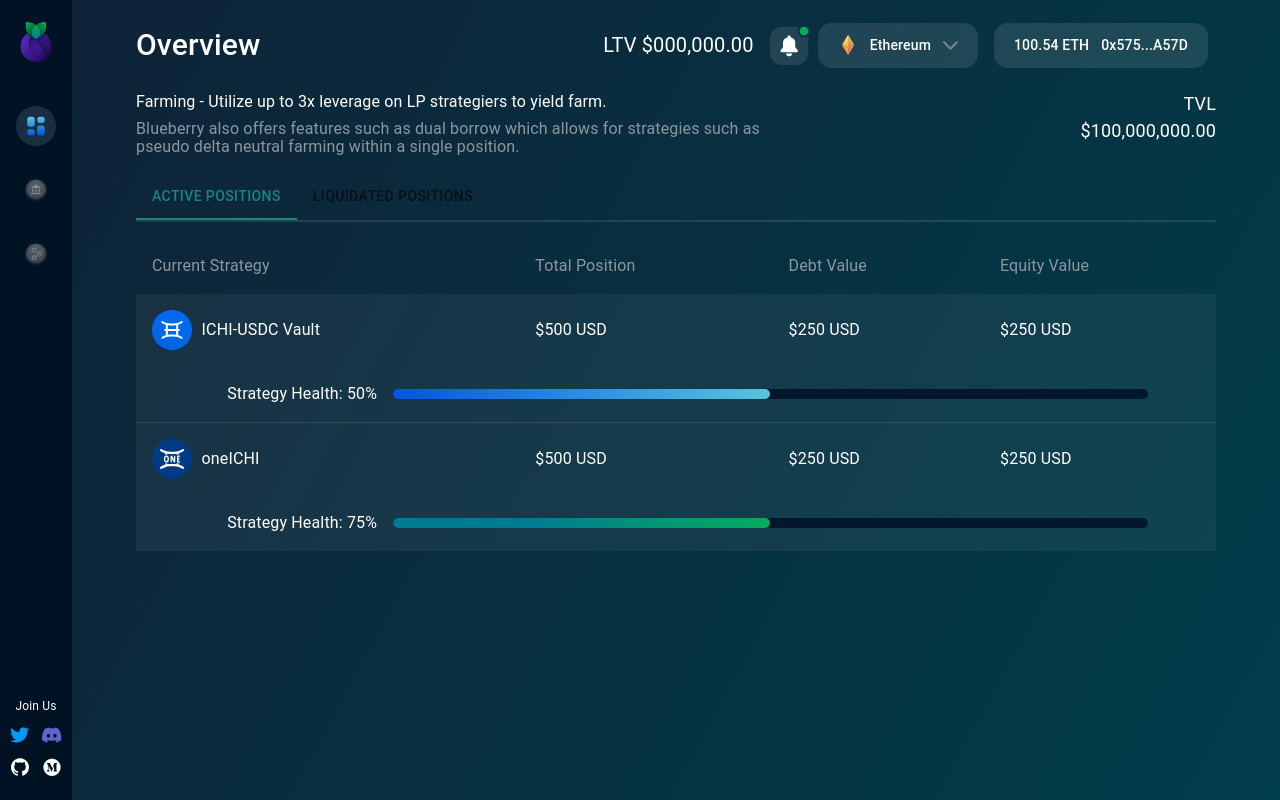
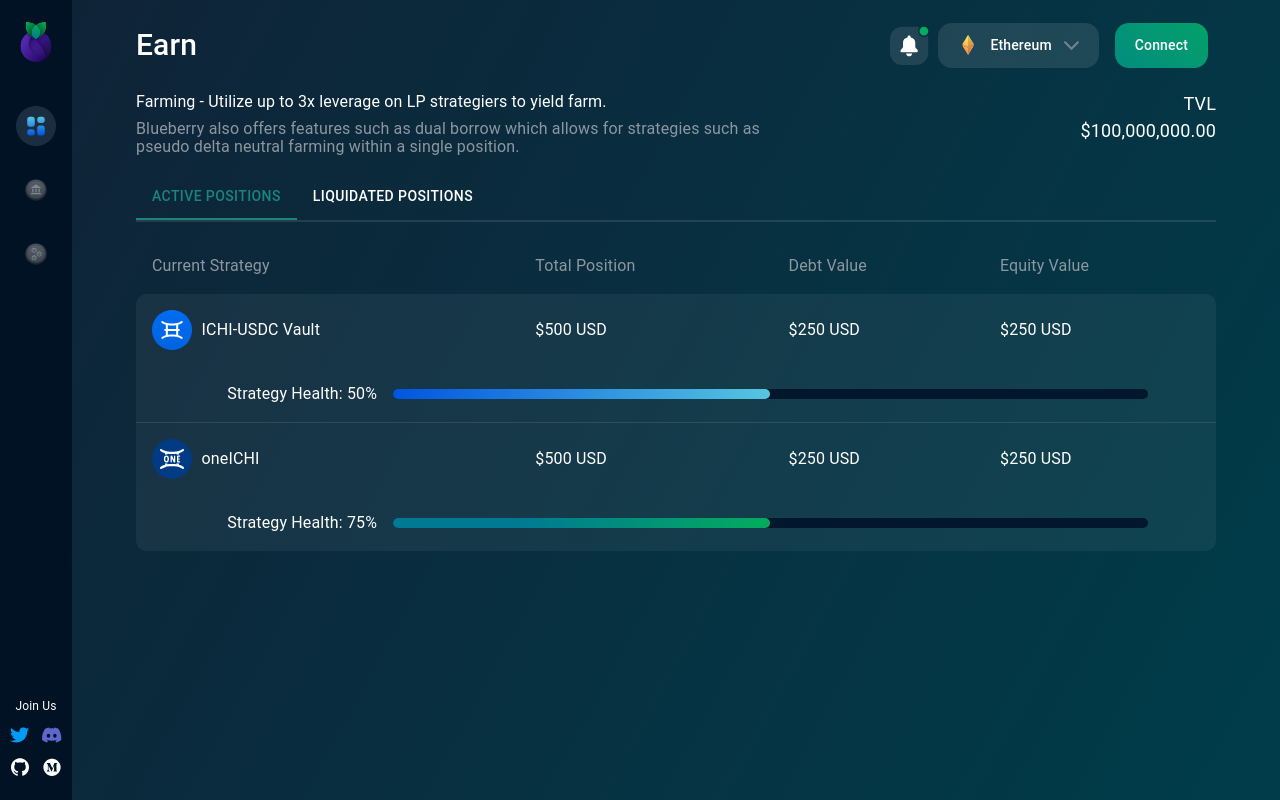
Before and after one commit to 0xPhoenix10/blueberry-dashboard, a Next.js app: page /earn in a window 1280 px wide. Built offline with nearby package versions, Linux system fonts and the light colour scheme.

Commit message:
earn page

```diff
--- /dev/null
+++ b/components/layouts/header.module.scss
@@ -0,0 +1,3 @@
+.connect{
+    background: linear-gradient(42.73deg, #017D91 -79.94%, #05AC5C 159.12%);
+}
--- a/components/layouts/header.tsx
+++ b/components/layouts/header.tsx
@@ -1,15 +1,47 @@
-
+import { StayPrimaryLandscapeSharp } from "@mui/icons-material";
 import Image from "next/image";
+import { useRouter } from "next/router";
+import { useEffect, useState } from "react";
 import Button from "../UI/Button/Button";
 import Dropdown from "../UI/Dropdown/Dropdown";
 import Text from "../UI/Text/Text";
+import styles from "./header.module.scss";
+
 const Header = () => {
+  const [title, setTitle] = useState("Overview");
+  const [isEarn, setIsEarn] = useState(false);
+  const [isOverview, setIsOverview] = useState(false);
+  const router = useRouter();
+  const pathName = router.pathname;
+  useEffect(() => {
+    switch (pathName) {
+      case "/earn":
+        setTitle("Earn");
+        setIsEarn(true);
+        setIsOverview(false);
+        break;
+      default:
+        setTitle("Overview");
+        setIsEarn(false);
+        setIsOverview(true);
+        break;
+    }
+  }, [pathName]);
+
   return (
     <header className="md:h-[90px] md:flex items-center md:px-16 sm:px-1 2sm:px0 sm:h-[150px] sm:block">
-      <Text> <h3>Overview</h3></Text>
+      <Text>
+        {" "}
+        <h3>{title}</h3>
+      </Text>
 
       <div className="flex my-grid items-center">
-        <Text className="mr-4"> <h4>LTV $000,000.00</h4></Text>
+        {isOverview && (
+          <Text className="mr-4">
+            {" "}
+            <h4>LTV $000,000.00</h4>
+          </Text>
+        )}
         <Image
           src="/icons/notification.svg"
           alt="Blueberry Web"
@@ -18,10 +50,17 @@
         />
 
         <Dropdown></Dropdown>
-
-        <Button type="button" className='bg-white-01'>
-          <span className={`mr-3`}>100.54 ETH</span> <span> 0x575...A57D</span>
-        </Button>
+        {isOverview && (
+          <Button type="button" className="bg-white-01">
+            <span className={`mr-3`}>100.54 ETH</span>{" "}
+            <span> 0x575...A57D</span>
+          </Button>
+        )}
+        {isEarn && (
+          <Button type="button" className={styles.connect}>
+            Connect
+          </Button>
+        )}
       </div>
     </header>
   );
--- a/pages/earn/earn.module.scss
+++ b/pages/earn/earn.module.scss
@@ -37,11 +37,22 @@
         padding: 1rem;
     }
     .tbody {
-        background: rgba(255, 255, 255, 0.05);
-        border-radius: 20px;
         td {
+            background: rgba(255, 255, 255, 0.05);
             color: white;
             padding: 1rem;
+        }
+        .columnRoundLeft{
+            border-top-left-radius: 10px;
+        }
+        .columnRoundRight{
+            border-top-right-radius: 10px;
+        }
+        .columnRoundBottomLeft{
+            border-bottom-left-radius: 10px;
+        }
+        .columnRoundBottomRight{
+            border-bottom-right-radius: 10px;
         }
     }
 
--- a/pages/earn/index.tsx
+++ b/pages/earn/index.tsx
@@ -37,8 +37,20 @@
         textColor="secondary"
         indicatorColor="secondary"
       >
-        <Tab label="Active Positions" />
-        <Tab label="Liquidated Positions" />
+        <Tab
+          label={
+            <span style={{ color: value === 0 ? "#19857b" : "white" }}>
+              Active Positions
+            </span>
+          }
+        />
+        <Tab
+          label={
+            <span style={{ color: value === 1 ? "#19857b" : "white" }}>
+              Liquidated Positions
+            </span>
+          }
+        />
       </Tabs>
       <div className={styles.divider}></div>
       {value == 0 && (
@@ -51,7 +63,7 @@
           </thead>
           <tbody className={styles.tbody}>
             <tr>
-              <td>
+              <td className={styles.columnRoundLeft}>
                 <div className={styles.tableCol}>
                   <Image src="/icons/pic.svg" width={40} height={40} />
                   <span style={{ paddingLeft: "0.6rem" }}>ICHI-USDC Vault</span>
@@ -59,7 +71,7 @@
               </td>
               <td>$500 USD</td>
               <td>$250 USD</td>
-              <td>$250 USD</td>
+              <td className={styles.columnRoundRight}>$250 USD</td>
             </tr>
             <tr className={` ${styles.bottom}`}>
               <td colSpan={4}>
@@ -82,8 +94,11 @@
               <td>$250 USD</td>
               <td>$250 USD</td>
             </tr>
-            <tr >
-              <td colSpan={4}>
+            <tr>
+              <td
+                colSpan={4}
+                className={`${styles.columnRoundBottomRight} ${styles.columnRoundBottomLeft}`}
+              >
                 <div className={styles.rowBottom}>
                   <span>Strategy Health: 75%</span>
                   <div className={styles.innerContainer}>
```
